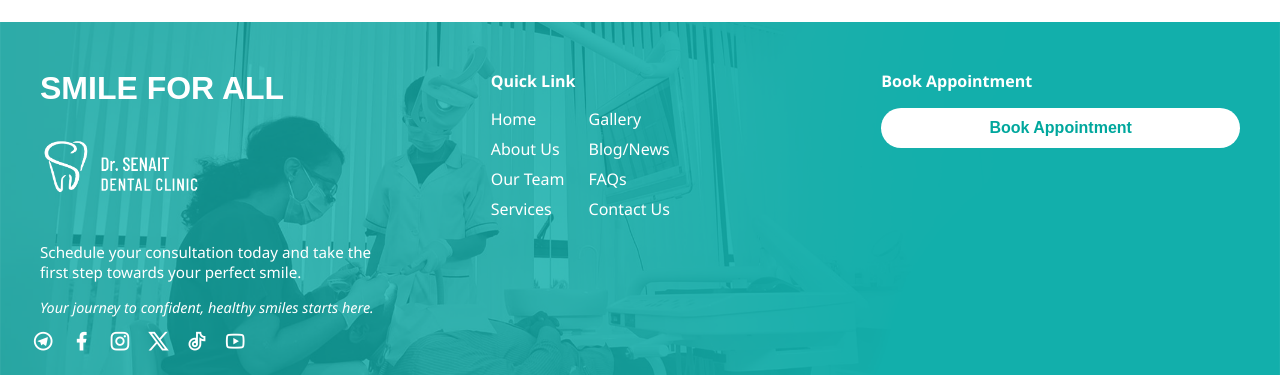
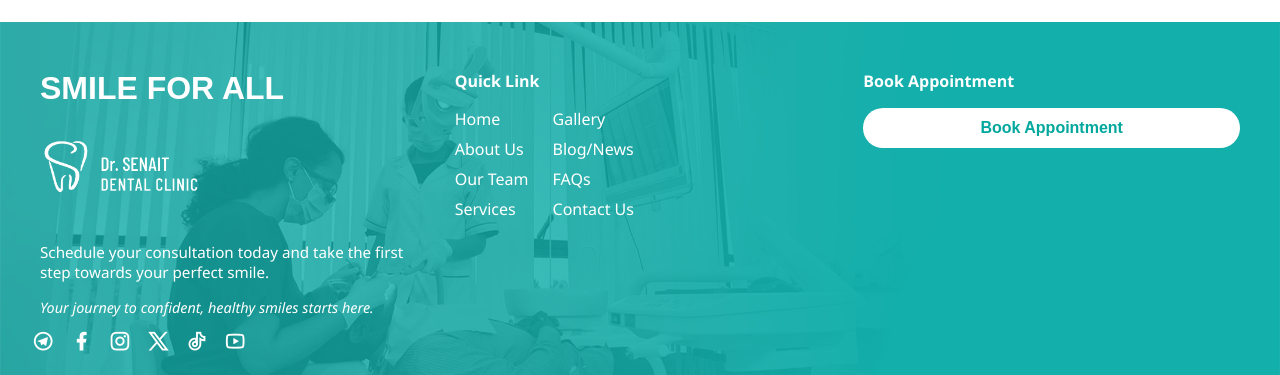
Before and after one commit to arsema16/dr-senait-frontend, a React (Create React App) app in the folder frontend/: page /contact in a window 1280 px wide. Shown: the part 1142-1517 px from the top of the page. Built offline with nearby package versions, Linux system fonts and the light colour scheme; no server answers; a web font is replaced by a local one.

Commit message:
Update Footer.jsx

```diff
--- a/frontend/src/components/Footer.jsx
+++ b/frontend/src/components/Footer.jsx
@@ -8,19 +8,41 @@ const Footer = () => {
     .footer-logo-container {
       display: flex;
       flex-direction: column;
-        align-items: center;
-        text-align: center;
+      align-items: flex-start;
+      text-align: left;
     }
+
     .footer-logo-container p {
-        max-width: 300px;
+      max-width: 100%;
       margin-top: 0.5rem;
     }
+
     .footer-bottom-image {
       position: static !important;
       margin-top: 2rem;
+      align-self: flex-start;
+    }
+
+    footer {
+      text-align: left !important;
+    }
+
+    footer > div {
+      align-items: flex-start !important;
+    }
+
+    .quick-links-container {
+      flex-direction: column !important;
+      gap: 1rem !important;
+      align-items: flex-start !important;
+    }
+
+    .quick-links-column {
+      width: 100%;
     }
   }
 `;
+
 
   const quickLinksLeft = [
     { label: 'Home', path: '/' },
@@ -99,7 +121,7 @@ const Footer = () => {
           </div>
 
           {/* Middle: Quick Links */}
-          <div style={{ flex: 1, minWidth: '220px', alignItems: 'center', marginLeft: '60px' }}>
+          <div style={{ flex: 1, minWidth: '220px', alignItems: 'flex-start', marginLeft: '6px' }}>
             <h4 style={{ fontWeight: 'bold', marginBottom: '1rem' }}>Quick Link</h4>
             <div style={{ display: 'flex', flexWrap: 'wrap', gap: '1.5rem' }}>
               <div>
```
Lines whose indentation alone changed are shown as unchanged.
